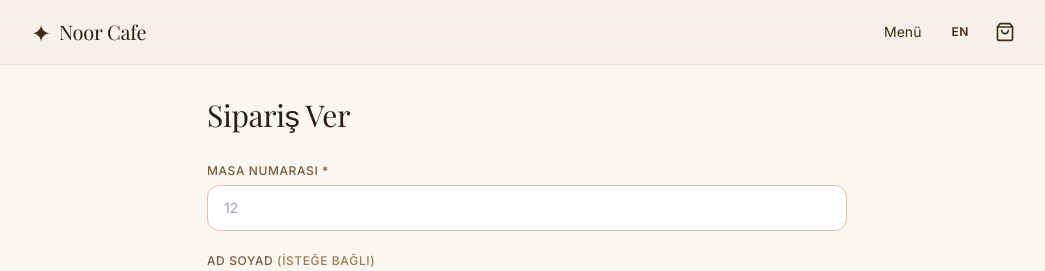
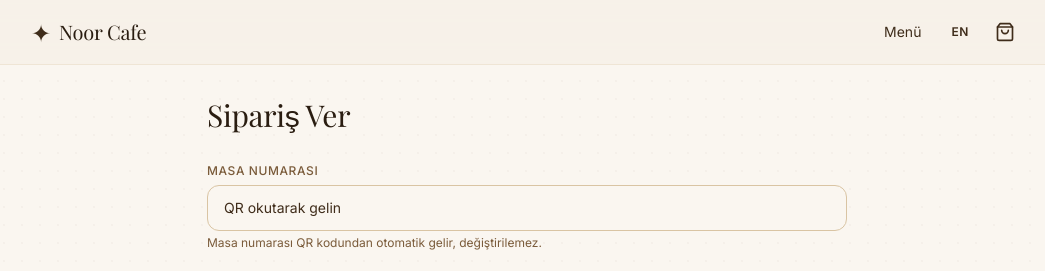
Before and after one commit to Slmbnhqlil/noor-cafe-qr, a Next.js app: page /checkout in a window 1280 px wide. Shown: the top 271 px of the page, without its empty margins (113-1158 px from the left). Built offline with nearby package versions, Linux system fonts and the light colour scheme; no server answers; a web font is replaced by a local one.

Commit message:
fix: make table number read-only at checkout (set from QR)

```diff
--- a/src/app/checkout/page.tsx
+++ b/src/app/checkout/page.tsx
@@ -17,7 +17,7 @@ export default function CheckoutPage() {
   const { lang } = useLang();
   const router = useRouter();
   const { items, subtotal, tableNumber, setTable, clear } = useCart();
-  const [table, setTableLocal] = useState(tableNumber);
+  const [table] = useState(tableNumber);
   const [note, setNote] = useState("");
   const [name, setName] = useState("");
   const [phone, setPhone] = useState("");
@@ -100,8 +100,17 @@ export default function CheckoutPage() {
       {step === "form" ? (
         <form onSubmit={handleSendOtp} className="space-y-4">
           <div>
-            <label className="label">{t(lang, "tableNo")} *</label>
-            <input className="input mt-1" value={table} onChange={(e) => setTableLocal(e.target.value)} placeholder="12" required />
+            <label className="label">{t(lang, "tableNo")}</label>
+            <input
+              className="input mt-1 bg-coffee-50 text-coffee-700 cursor-not-allowed"
+              value={table || (isTr ? "QR okutarak gelin" : "Scan a QR")}
+              readOnly
+              aria-readonly="true"
+              tabIndex={-1}
+            />
+            <p className="text-xs text-coffee-500 mt-1">
+              {isTr ? "Masa numarası QR kodundan otomatik gelir, değiştirilemez." : "Table number is set automatically from the QR code."}
+            </p>
           </div>
           <div>
             <label className="label">{t(lang, "name")} <span className="text-coffee-400">({t(lang, "optional")})</span></label>
```
